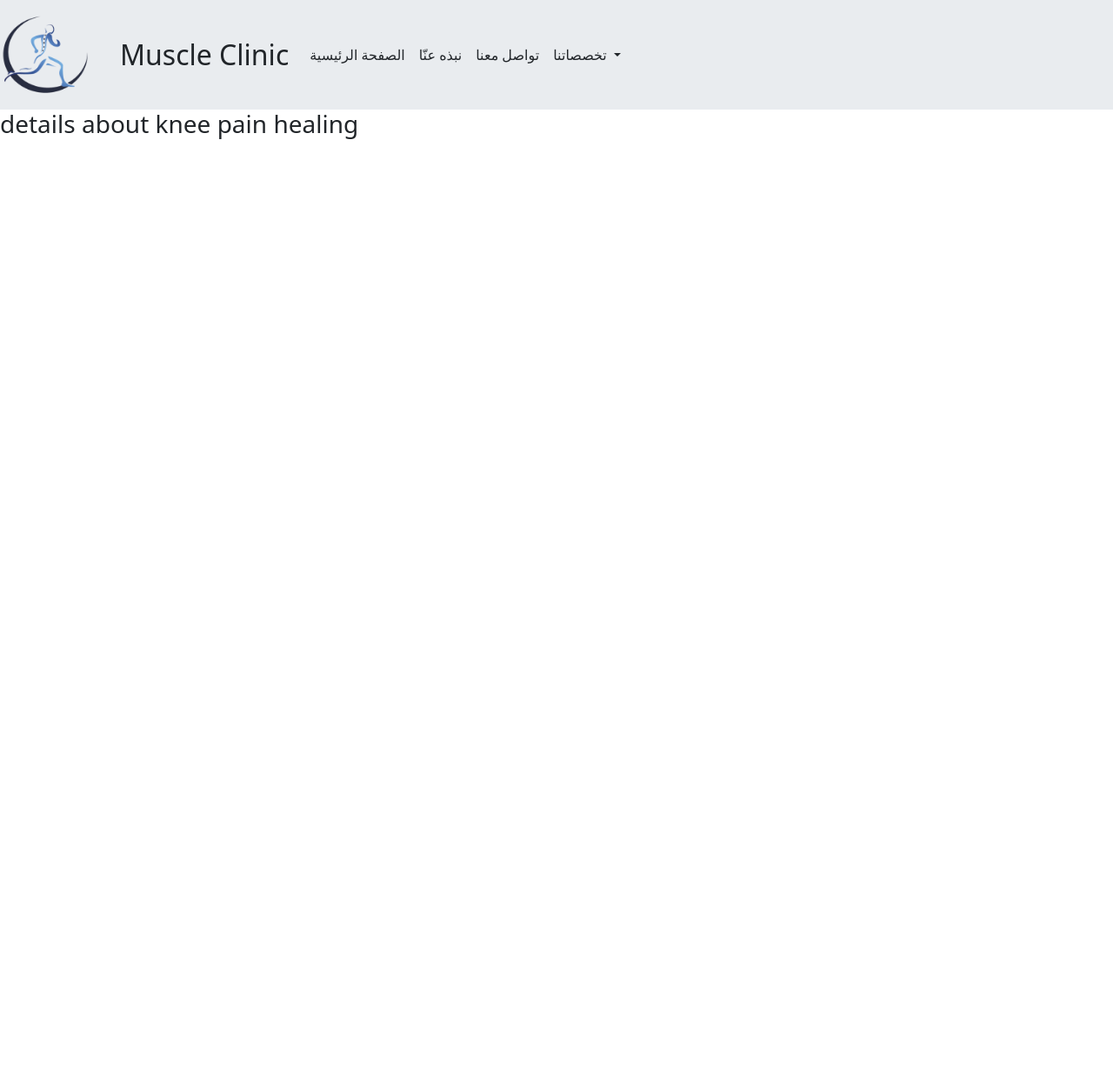
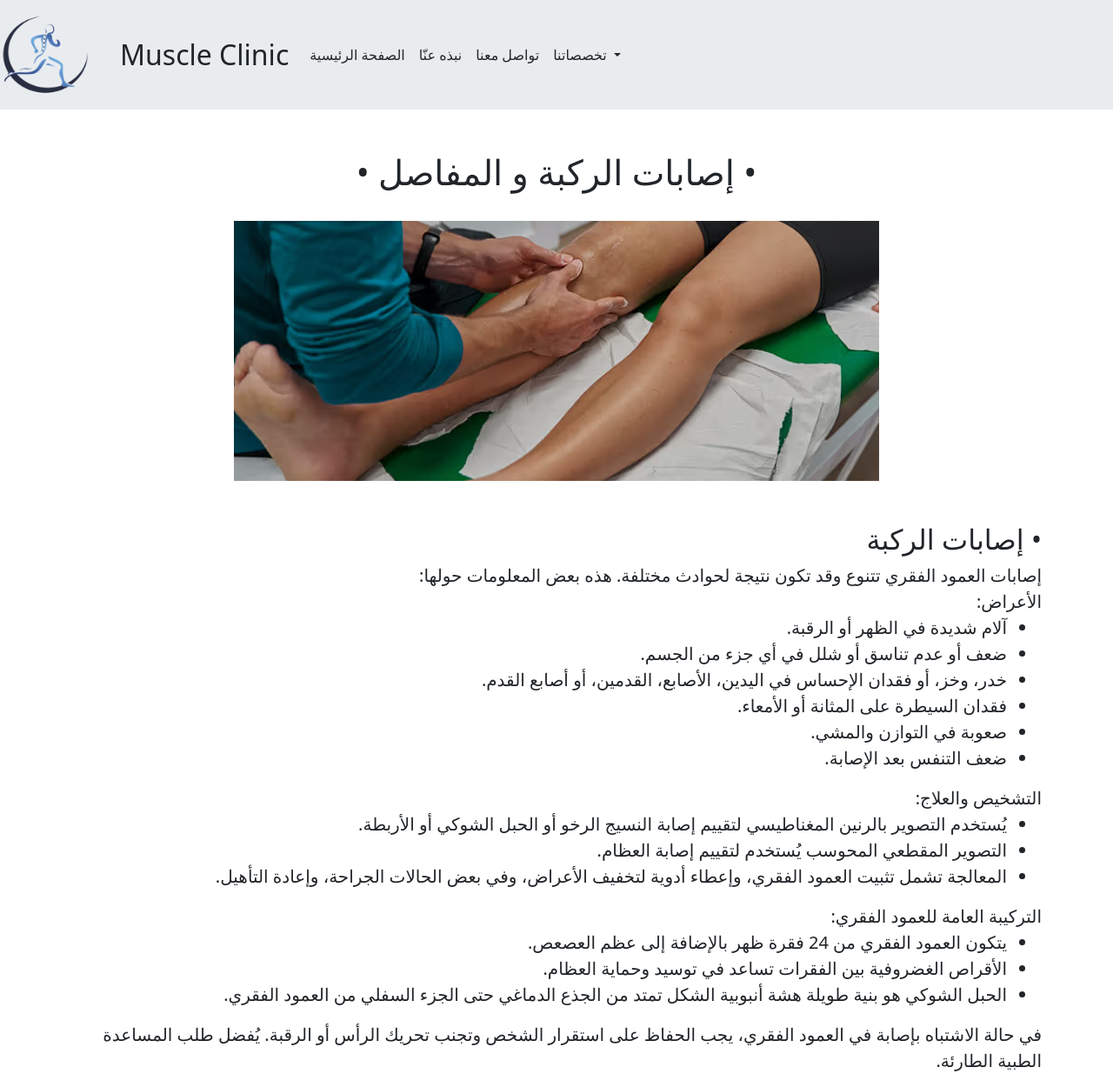
Before and after one commit to DevMo7md/MS-clinic, a Django app: page /knee_pain/ in a window 1280 px wide. Shown: the whole page at 87% size. Before the commit the page ends 160 px from the top, so only its background shows below. Run offline with Django 5.2, Linux system fonts and the light colour scheme.

Commit message:
comblete knee pain, vertebral column page

```diff
--- a/Clenicapp/templates/home.html
+++ b/Clenicapp/templates/home.html
@@ -1,6 +1,7 @@
 {% extends 'base.html' %}
 
 {%block content%}
+
 <h3>Hi {{name}}, Welcome to muscle clinic</h3>
 <br><hr>
 <div class="row row-cols-1 row-cols-md-3 g-4" dir="rtl">
@@ -8,7 +9,7 @@
     <div class="col">
 
       <div class="card h-100">
-        <img src="..." class="card-img-top" alt="photo">
+        <img src="knee_pain.png" class="card-img-top" alt="photo">
 
         <div class="card-body">
 
--- a/Clenicapp/templates/knee_pain.html
+++ b/Clenicapp/templates/knee_pain.html
@@ -1,7 +1,55 @@
 {% extends 'base.html' %}
 
+
+
+{% block content %}
+{%load static%}
+<style>
+
+
+</style>
 <body>
-{% block content %}
-<h3>details about knee pain healing</h3>
+
+<h1 class="mt-5 text-center">• إصابات الركبة و المفاصل •</h1><br>
+<center><img src="{%static 'knee_pain.png'%}" alt="knee Photo"></center>
+<div class="container" dir="rtl">
+
+
+  <div class="row mt-5">
+    <h2>• إصابات الركبة</h2>
+    <div class="fs-5">
+
+إصابات العمود الفقري تتنوع وقد تكون نتيجة لحوادث مختلفة. هذه بعض المعلومات حولها:
+
+<br>الأعراض:
+
+<ul>
+      <li>آلام شديدة في الظهر أو الرقبة.</li>
+      <li> ضعف أو عدم تناسق أو شلل في أي جزء من الجسم.</li>
+      <li>خدر، وخز، أو فقدان الإحساس في اليدين، الأصابع، القدمين، أو أصابع القدم.</li>
+      <li>فقدان السيطرة على المثانة أو الأمعاء.</li>
+      <li>صعوبة في التوازن والمشي.</li>
+      <li>ضعف التنفس بعد الإصابة.</li>
+    </ul>
+التشخيص والعلاج:
+<ul>
+      <li>يُستخدم التصوير بالرنين المغناطيسي لتقييم إصابة النسيج الرخو أو الحبل الشوكي أو الأربطة.</li>
+      <li> التصوير المقطعي المحوسب يُستخدم لتقييم إصابة العظام.</li>
+      <li>المعالجة تشمل تثبيت العمود الفقري، وإعطاء أدوية لتخفيف الأعراض، وفي بعض الحالات الجراحة، وإعادة التأهيل.</li>
+    </ul>
+
+التركيبة العامة للعمود الفقري:
+
+<ul>
+      <li>يتكون العمود الفقري من 24 فقرة ظهر بالإضافة إلى عظم العصعص.</li>
+      <li> الأقراص الغضروفية بين الفقرات تساعد في توسيد وحماية العظام.</li>
+      <li>الحبل الشوكي هو بنية طويلة هشة أنبوبية الشكل تمتد من الجذع الدماغي حتى الجزء السفلي من العمود الفقري.</li>
+    </ul>
+في حالة الاشتباه بإصابة في العمود الفقري، يجب الحفاظ على استقرار الشخص وتجنب تحريك الرأس أو الرقبة. يُفضل طلب المساعدة الطبية الطارئة.
+
+    </div>
+
+  </div>
+</div>
 {% endblock %}
 </body>
--- a/Clenicapp/views.py
+++ b/Clenicapp/views.py
@@ -46,9 +46,9 @@ def knee_pain(request):
     return render(request, 'knee_pain.html')
 
 
-def fakry (request):
+def fakry(request):
     return render(request, 'fakry.html')
 
 
-def PG_injuries (request):
+def PG_injuries(request):
     return render(request, 'PG_injuries.html')
```
Also changed, not shown: Clenicapp/templates/fakry.html (+55 -3 lines), Clenicapp/static/back.png (added), Clenicapp/static/knee.png (added), Clenicapp/static/knee_pain.png (added), 3 other files.
